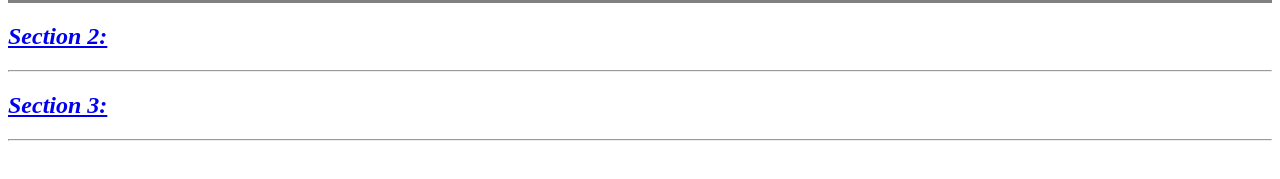
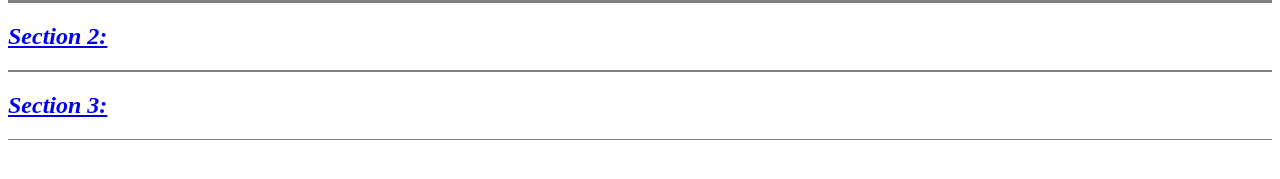
Before and after one commit to EliWoodard/Web-Dev.atom, a plain HTML site: page HTML Files/Notes.html in a window 1280 px wide. Shown: the part 145-324 px from the top of the page. Drawn offline with Linux system fonts and the light colour scheme.

Commit message:
Updated HTML Files

```diff
--- a/HTML Files/Notes.html
+++ b/HTML Files/Notes.html
@@ -21,11 +21,11 @@
   <hr size="3" noshade>
   <a href="Section2.html">
     <h2 class="udlite-heading-xl"><i>Section 2: </i></h2>
-  <hr>
+  <hr size="2" noshade>
   <a href="Section3.html">
     <h2 class="udlite-heading-xl"><i>Section 3: </i></h2>
   </a>
-  <hr>
+  <hr size="1" noshade>
 </body>
 
 </html>
```
